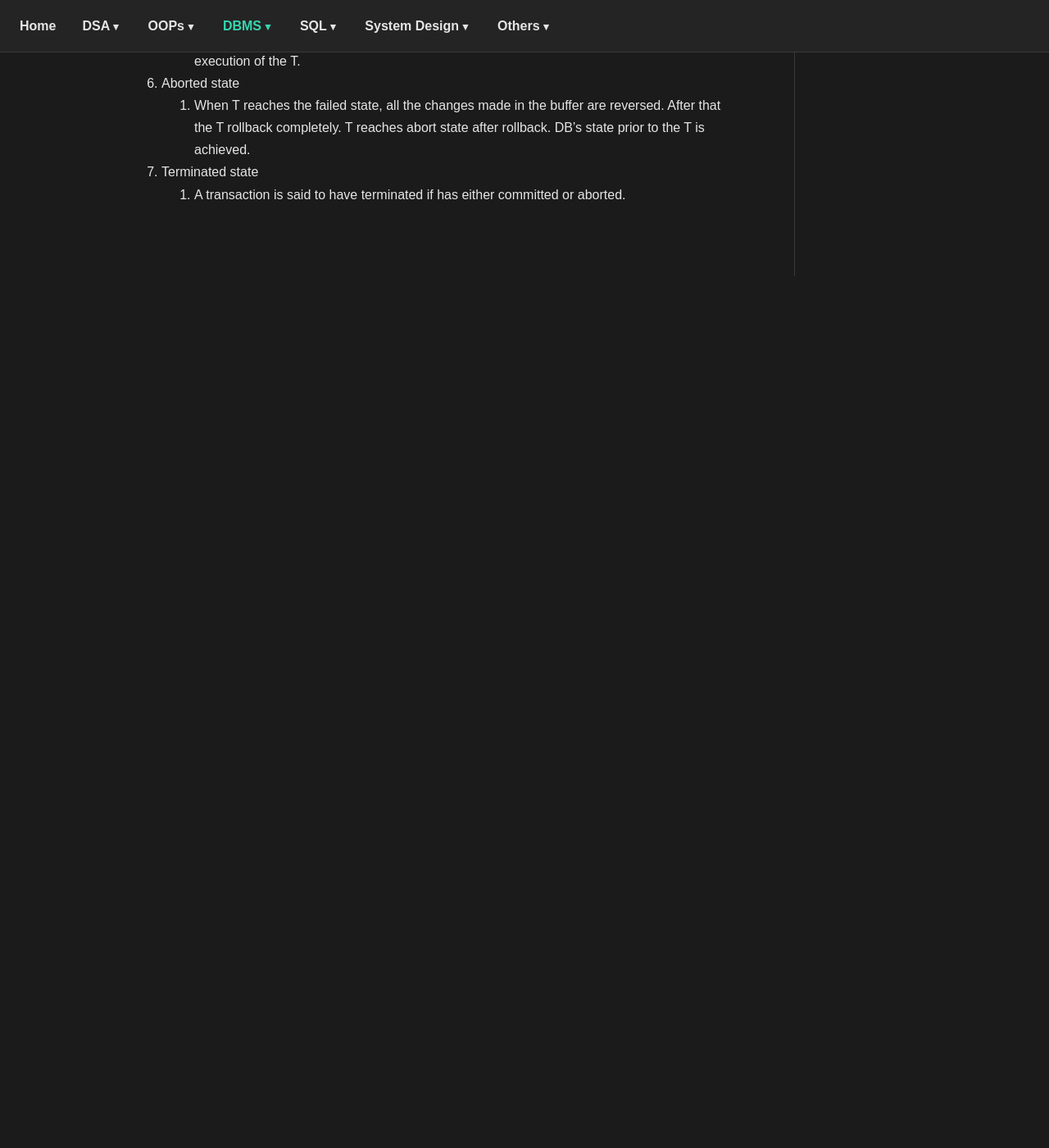
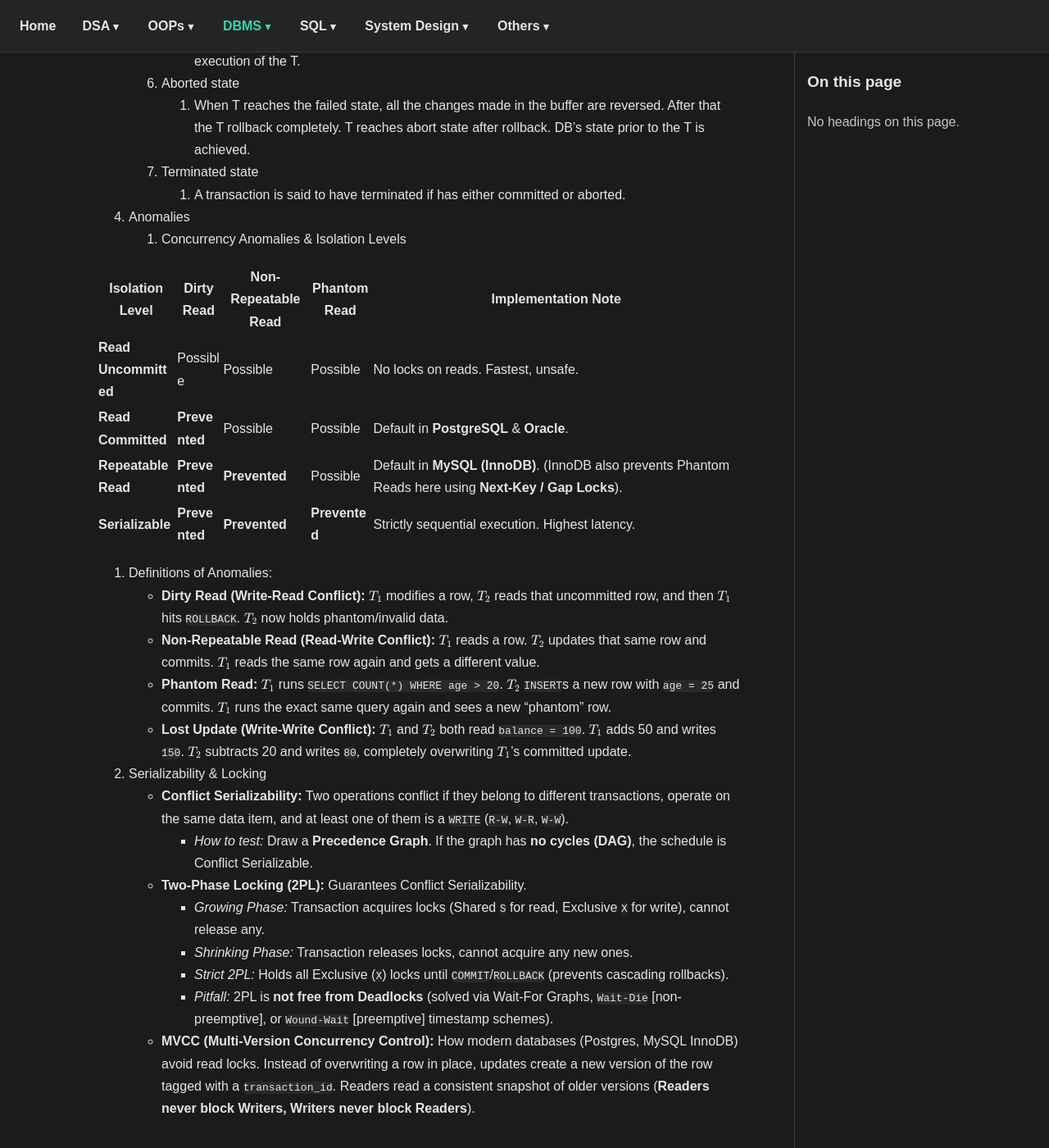
Before and after one commit to Mritunjay28/obsidian-notes, a Jekyll site: the page built from content/DBMS/DBMS/DBMS/LEC-12 Transaction.md, in a window 1280 px wide and 1400 px high, scrolled down 1610 px. Shown: the whole window at 82% size. Built offline with Jekyll 4.4.1, drawn with Linux system fonts in a browser that asks for light colours; before the commit the page ends 1947 px from its top, so only the background shows below that.

Commit message:
PUSH NOTE : LEC-12 Transaction.md

```diff
--- a/content/DBMS/DBMS/DBMS/LEC-12 Transaction.md
+++ b/content/DBMS/DBMS/DBMS/LEC-12 Transaction.md
@@ -33,3 +33,27 @@ LEC-12: Transaction
 		1. When T reaches the failed state, all the changes made in the buffer are reversed. After that the T rollback completely. T reaches abort state after rollback. DB’s state prior to the T is achieved.
 	7. Terminated state
 		1. A transaction is said to have terminated if has either committed or aborted.
+4. Anomalies
+	1. Concurrency Anomalies & Isolation Levels
+
+| **Isolation Level**  | **Dirty Read** | **Non-Repeatable Read** | **Phantom Read** | **Implementation Note**                                                                                  |
+| -------------------- | -------------- | ----------------------- | ---------------- | -------------------------------------------------------------------------------------------------------- |
+| **Read Uncommitted** | Possible       | Possible                | Possible         | No locks on reads. Fastest, unsafe.                                                                      |
+| **Read Committed**   | **Prevented**  | Possible                | Possible         | Default in **PostgreSQL** & **Oracle**.                                                                  |
+| **Repeatable Read**  | **Prevented**  | **Prevented**           | Possible         | Default in **MySQL (InnoDB)**. (InnoDB also prevents Phantom Reads here using **Next-Key / Gap Locks**). |
+| **Serializable**     | **Prevented**  | **Prevented**           | **Prevented**    | Strictly sequential execution. Highest latency.                                                          |
+
+5. Definitions of Anomalies:
+    - **Dirty Read (Write-Read Conflict):** $T_1$ modifies a row, $T_2$ reads that uncommitted row, and then $T_1$ hits `ROLLBACK`. $T_2$ now holds phantom/invalid data.
+    - **Non-Repeatable Read (Read-Write Conflict):** $T_1$ reads a row. $T_2$ updates that same row and commits. $T_1$ reads the same row again and gets a different value.
+    - **Phantom Read:** $T_1$ runs `SELECT COUNT(*) WHERE age > 20`. $T_2$ `INSERT`s a new row with `age = 25` and commits. $T_1$ runs the exact same query again and sees a new "phantom" row.
+    - **Lost Update (Write-Write Conflict):** $T_1$ and $T_2$ both read `balance = 100`. $T_1$ adds 50 and writes `150`. $T_2$ subtracts 20 and writes `80`, completely overwriting $T_1$'s committed update.
+6.  Serializability & Locking
+	- **Conflict Serializability:** Two operations conflict if they belong to different transactions, operate on the same data item, and at least one of them is a `WRITE` (`R-W`, `W-R`, `W-W`).
+	    - _How to test:_ Draw a **Precedence Graph**. If the graph has **no cycles (DAG)**, the schedule is Conflict Serializable.
+	- **Two-Phase Locking (2PL):** Guarantees Conflict Serializability.
+	    - _Growing Phase:_ Transaction acquires locks (Shared `S` for read, Exclusive `X` for write), cannot release any.
+	    - _Shrinking Phase:_ Transaction releases locks, cannot acquire any new ones.
+	    - _Strict 2PL:_ Holds all Exclusive (`X`) locks until `COMMIT`/`ROLLBACK` (prevents cascading rollbacks).
+	    - _Pitfall:_ 2PL is **not free from Deadlocks** (solved via Wait-For Graphs, `Wait-Die` [non-preemptive], or `Wound-Wait` [preemptive] timestamp schemes).
+	- **MVCC (Multi-Version Concurrency Control):** How modern databases (Postgres, MySQL InnoDB) avoid read locks. Instead of overwriting a row in place, updates create a new version of the row tagged with a `transaction_id`. Readers read a consistent snapshot of older versions (**Readers never block Writers, Writers never block Readers**).
```
